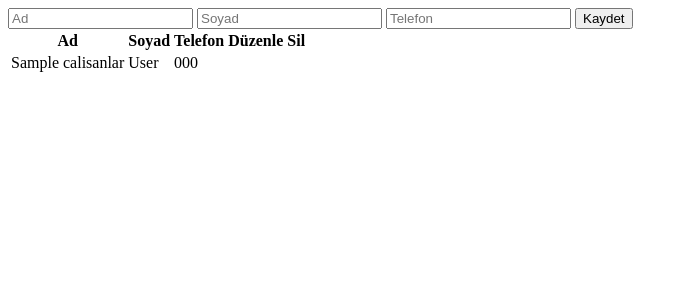
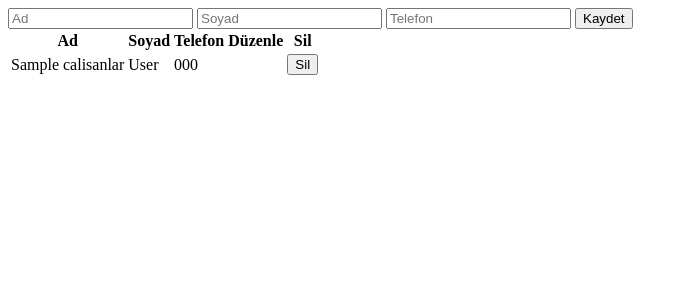
Before and after one commit to Aleyna333/salon-yonetim, a PHP site: page /calisanlar.php in a window 1280 px wide. Shown: the top 300 px of the page, without its empty margins (0-688 px from the left). Run offline with PHP 8.4, Linux system fonts and the light colour scheme; tables that the repository leaves empty or names only in its code hold one stand-in row (values such as "Sample post").

Commit message:
Çalışan silme özelliği eklendi

```diff
--- a/calisanlar.php
+++ b/calisanlar.php
@@ -84,7 +84,12 @@ if(
     <td><?= $row["surname"] ?></td>
     <td><?= $row["phone"] ?></td>
     <td></td>
-    <td></td>
+    <td>
+        <form method="post">
+            <input type="hidden" name="sil_id" value="<?= $row["id"] ?>">
+            <button type="submit" onclick="return confirm('Silmek istediğinize emin misiniz?')">Sil</button>
+        </form>
+    </td>
     </tr>
     <?php
     }
```
